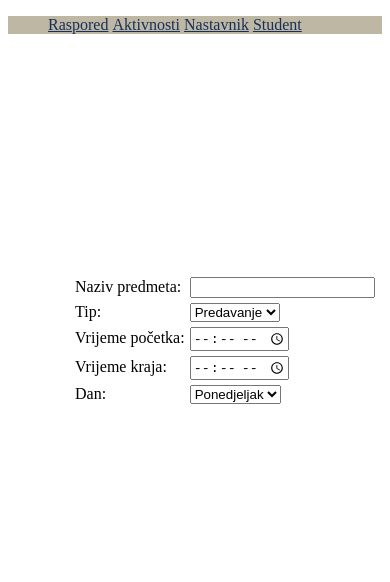
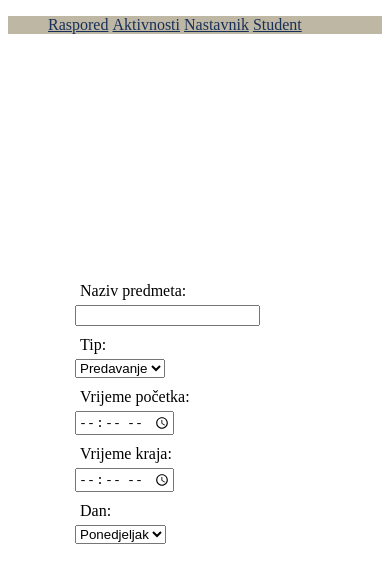
Before and after one commit to sspahic2/CollegeSchedule, a plain HTML site: page zadatak3/planiranjeNastavnik.html in a window 390 px wide. Drawn offline with Linux system fonts and the light colour scheme.

Commit message:
Zavrsen i posljednji dio 6og zadatka

```diff
--- a/zadatak1/style.css
+++ b/zadatak1/style.css
@@ -29,7 +29,7 @@
     }
 }
 
-@media only screen and (min-width: 602px) {
+@media only screen and (min-width: 601px) {
     table {
         margin: auto;
         empty-cells: show;
--- a/zadatak3/style.css
+++ b/zadatak3/style.css
@@ -1,12 +1,27 @@
+@media only screen and (max-width: 600px) {
+    div.red {
+        display: block;
+        margin-bottom: 5px;
+    }
+
+    div.red > label {
+        text-align: right;
+    }
+
+}
+
+
 form {
     display: table;
     border-spacing: 5px;
 }
 
-div.red {
-    display: table-row;
+
+@media only screen and (min-width: 601px) {
+    div.red {
+        display: table-row;
+    }
 }
-
 select, input, label {
     display: table-cell;
 }
```
